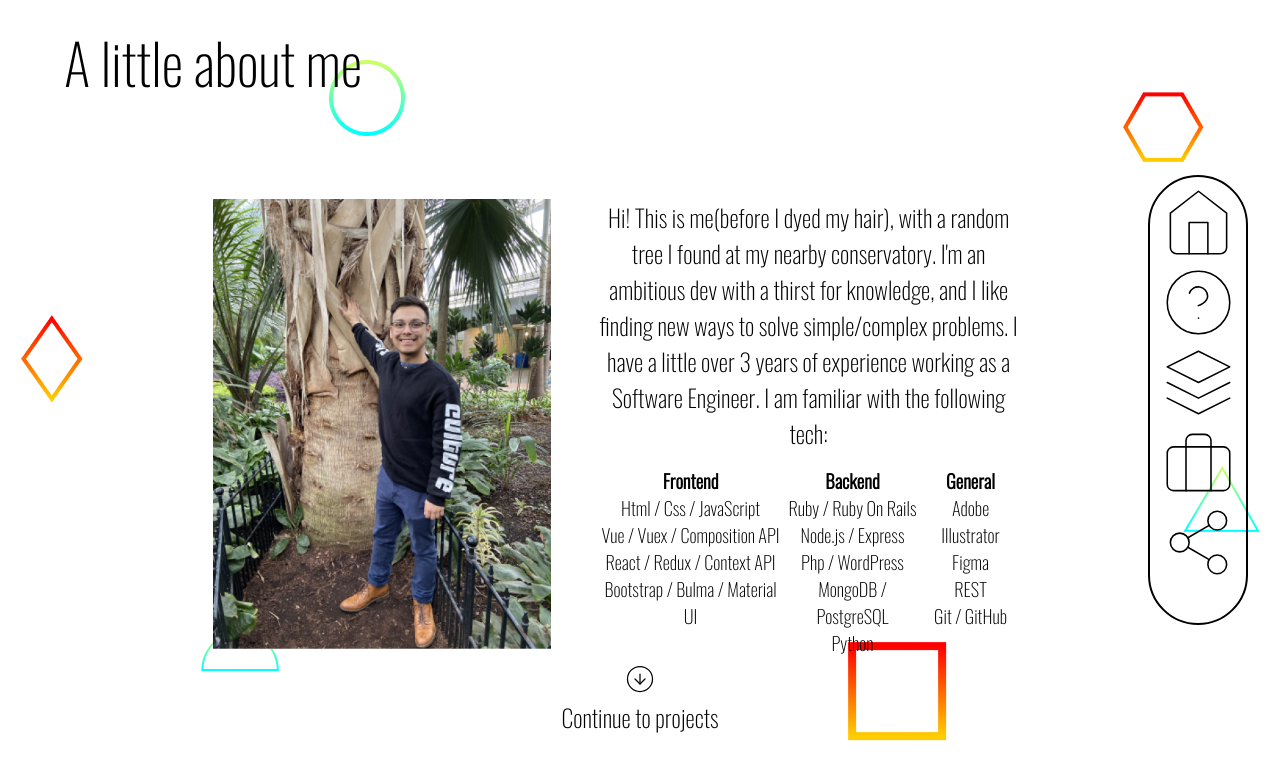
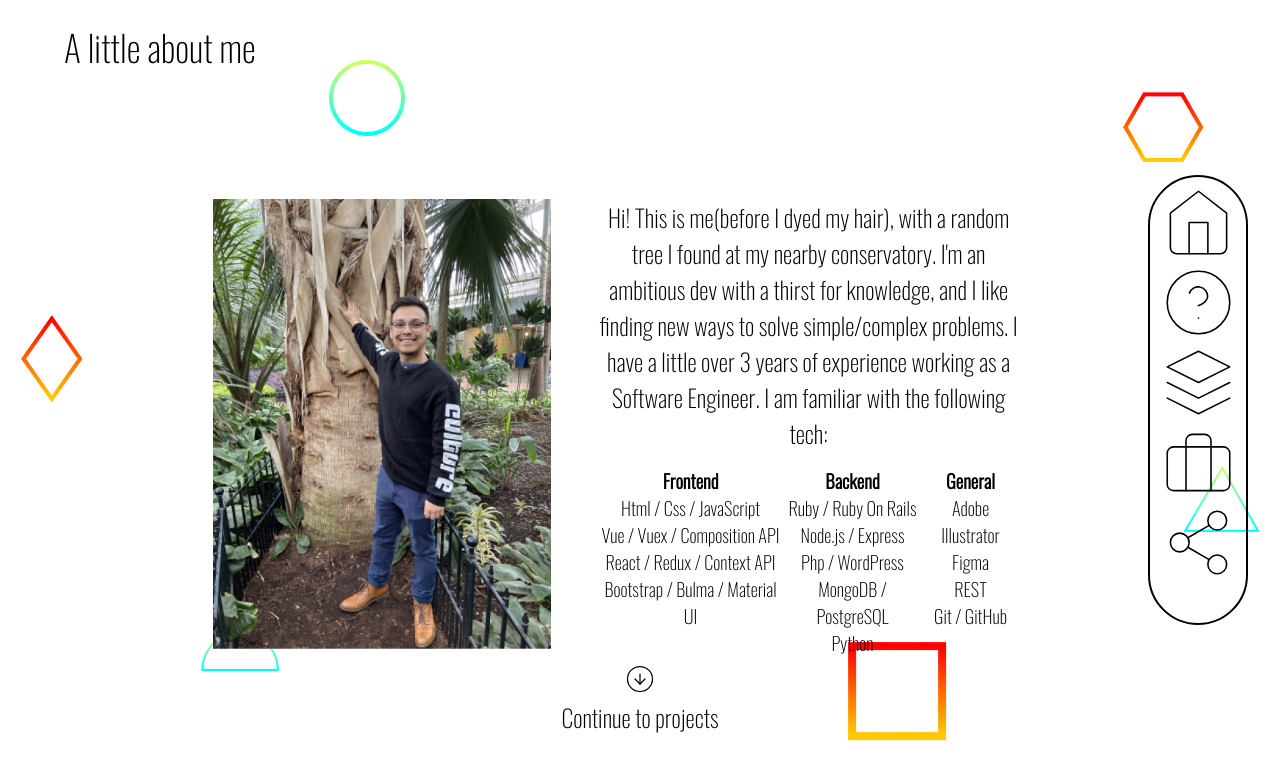
Before and after one commit to Jguz17/portfolio_v2, a React (Create React App) app: page /about-me in a window 1280 px wide. Shown: the top 780 px of the page. Built offline with nearby package versions, Linux system fonts and the light colour scheme.

Commit message:
Changed font. prev did not work

```diff
--- a/src/components/SecondSection.js
+++ b/src/components/SecondSection.js
@@ -6,7 +6,7 @@ import { Link } from 'react-router-dom'
 const SecondSection = () => {
     return (
         <div id="second-section" className="section">
-            <p id="second-header" style={{ fontSize: '3.5rem', position: 'absolute', top: '2.5%', left: '5%' }}>A little about me</p>
+            <p id="second-header" style={{ position: 'absolute', top: '2.5%', left: '5%' }}>A little about me</p>
             <div className="second-section-content" style={{ marginTop: '1rem' }}>
                 <img id="tree-image" src={TreeImage} alt=""/>
                 <div id="skills-container">
--- a/src/main.css
+++ b/src/main.css
@@ -147,6 +147,10 @@ li {
     text-align: right;
 }
 
+#second-header {
+    font-size: 2.25rem;
+}
+
 @media all and (max-width: 480px) {
     body {
         background-image: url('./assets/images/mobile-bg-1.jpg');
```
